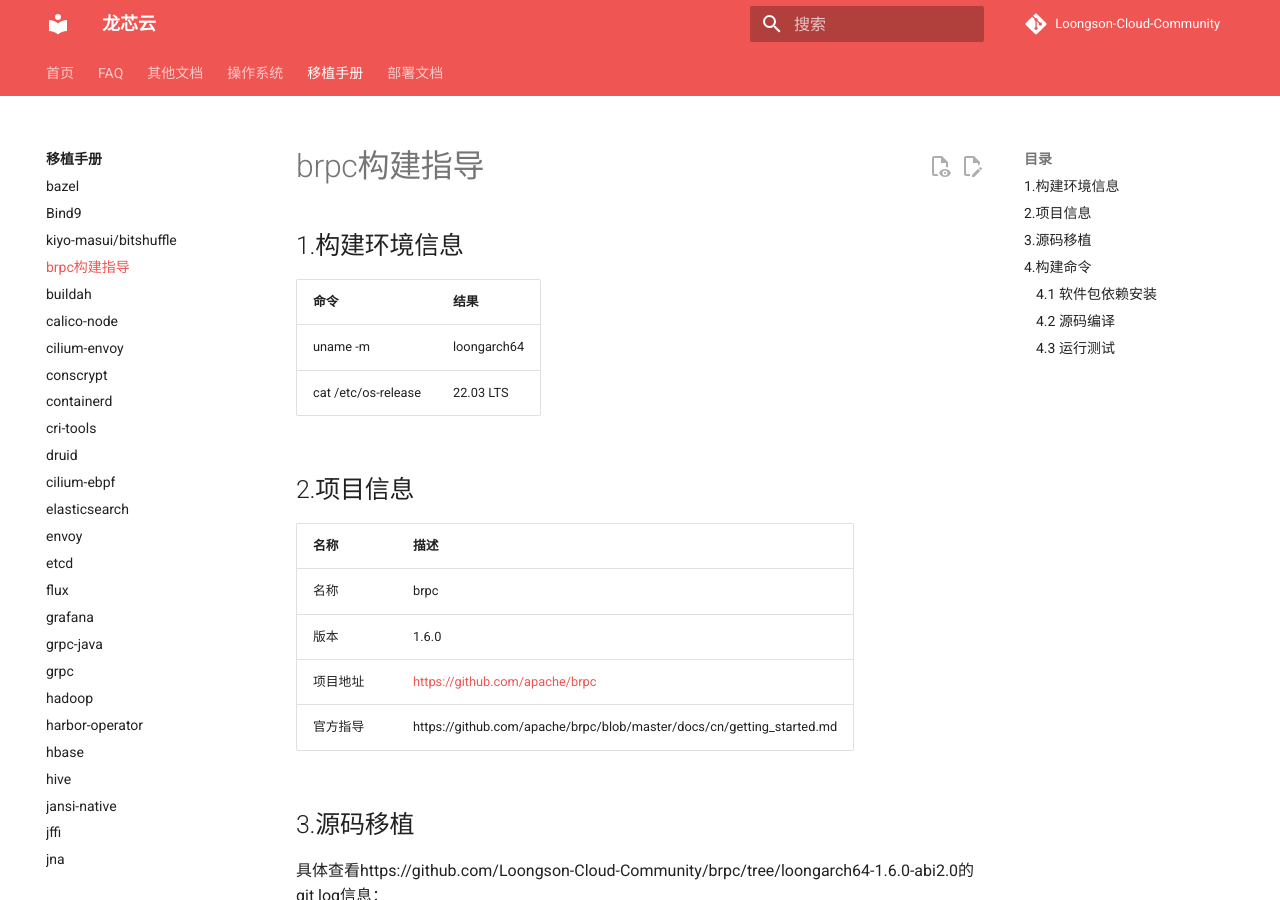
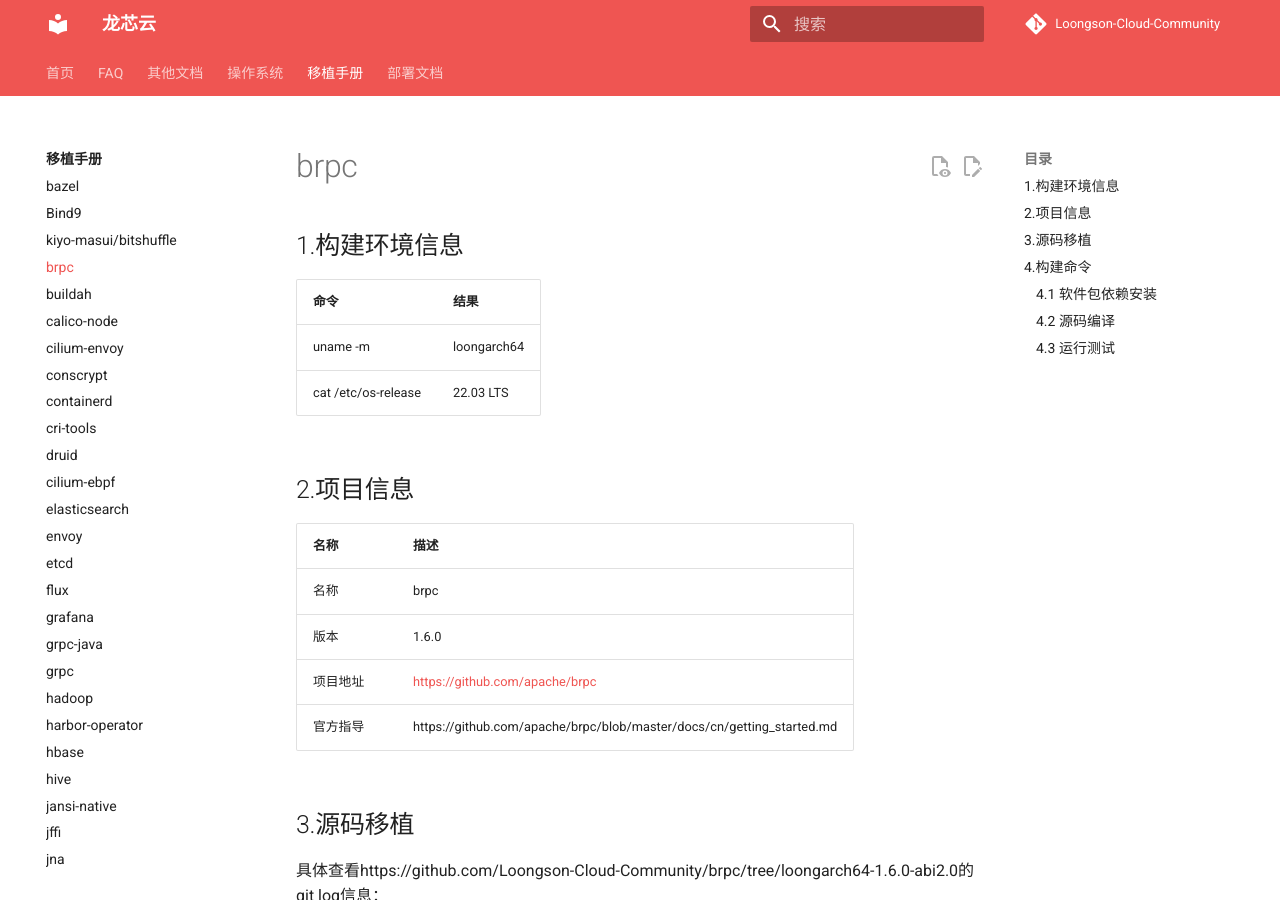
Before and after one commit to Loongson-Cloud-Community/Loongson-Cloud-Community, an MkDocs documentation site: the page built from docs/移植手册/brpc.md, in a window 1280 px wide and 900 px high. Built offline with MkDocs 1.6.1 and Material for MkDocs 9.7.7, drawn with Linux system fonts in a browser that asks for light colours; comment, search, counter and statistics services are not loaded.

Commit message:
Update brpc.md

```diff
--- a/docs/移植手册/brpc.md
+++ b/docs/移植手册/brpc.md
@@ -1,4 +1,4 @@
-# brpc构建指导
+# brpc
 
 ## 1.构建环境信息
 
```
